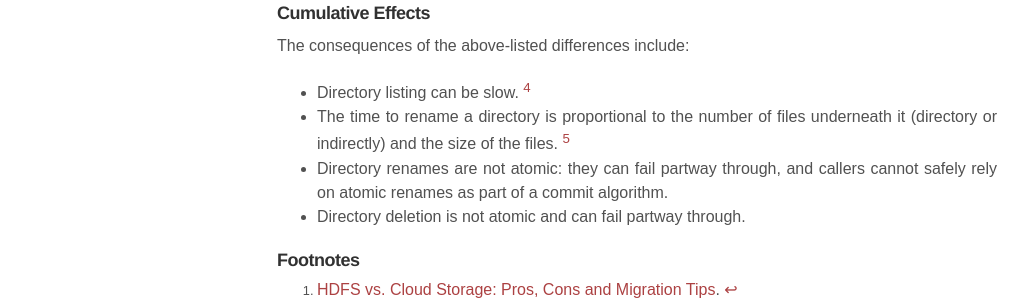
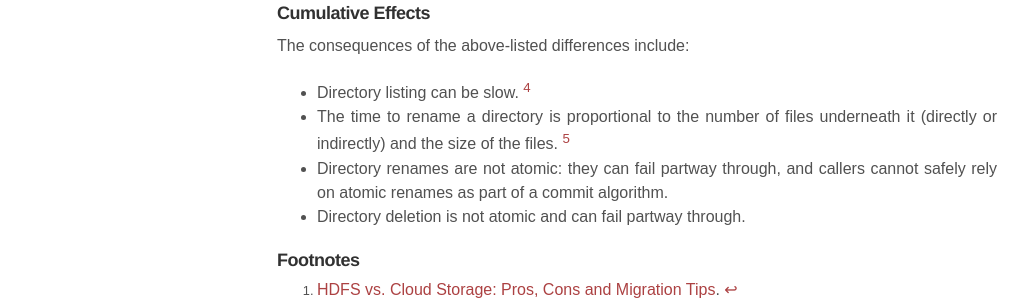
Before and after one commit to sujithjay/sujithjay.github.io, a Jekyll site: the page built from _posts/2020-05-04-S3-and-HDFS.md, in a window 1280 px wide. Shown: the part 1176-1476 px from the top of the page, without its empty margins (3-1031 px from the left). Built offline with Jekyll 4.4.1, drawn with Linux system fonts in a browser that asks for light colours; nearby versions of some CDN libraries; some web fonts are replaced; comment, search, counter and statistics services are not loaded.

Commit message:
Update 2020-05-04-S3-and-HDFS.md

```diff
--- a/_posts/2020-05-04-S3-and-HDFS.md
+++ b/_posts/2020-05-04-S3-and-HDFS.md
@@ -42,7 +42,7 @@ For _HDFS_, append-only semantics are the best known exception, but there are ma
 The consequences of the above-listed differences include:
 
   - Directory listing can be slow. [^4]
-  - The time to rename a directory is proportional to the number of files underneath it (directory or indirectly) and the size of the files. [^5]
+  - The time to rename a directory is proportional to the number of files underneath it (directly or indirectly) and the size of the files. [^5]
   - Directory renames are not atomic: they can fail partway through, and callers cannot safely rely on atomic renames as part of a commit algorithm.
   - Directory deletion is not atomic and can fail partway through.
 
```
